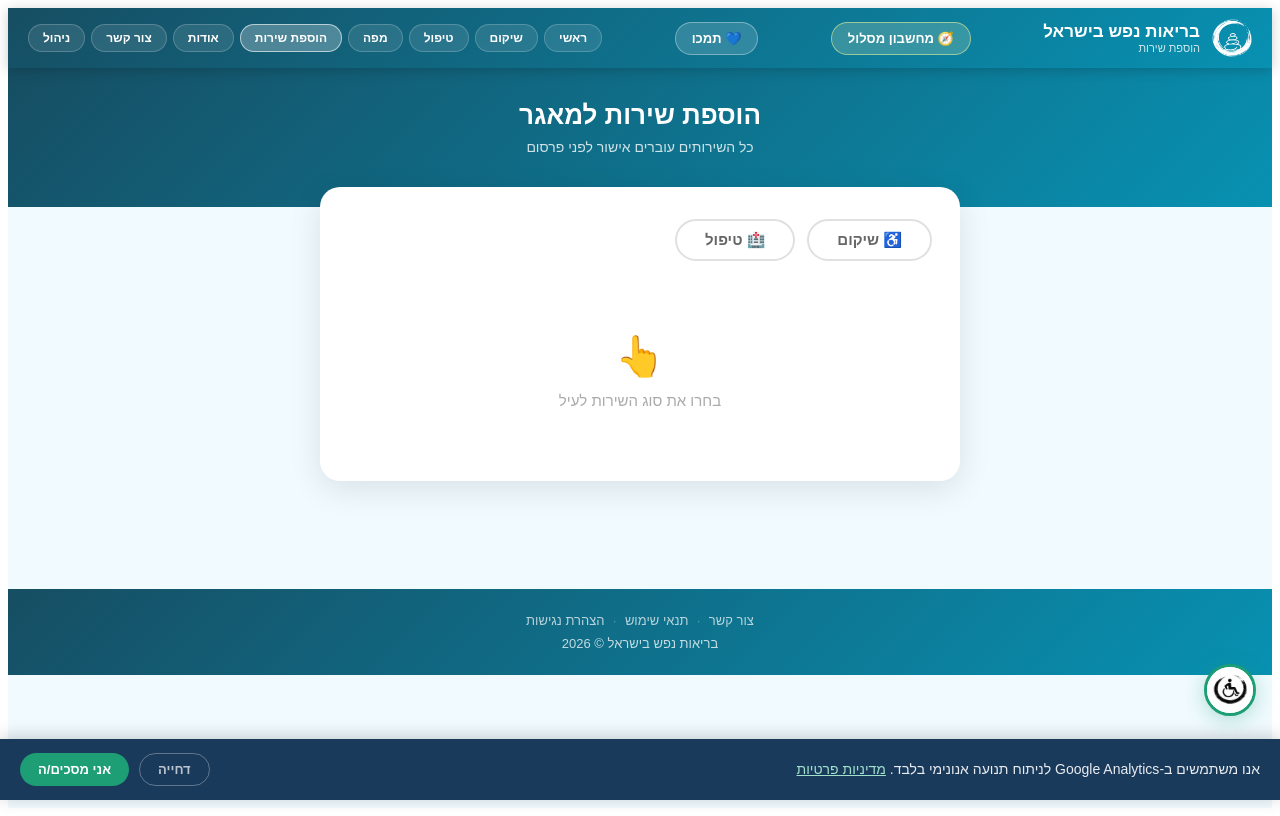
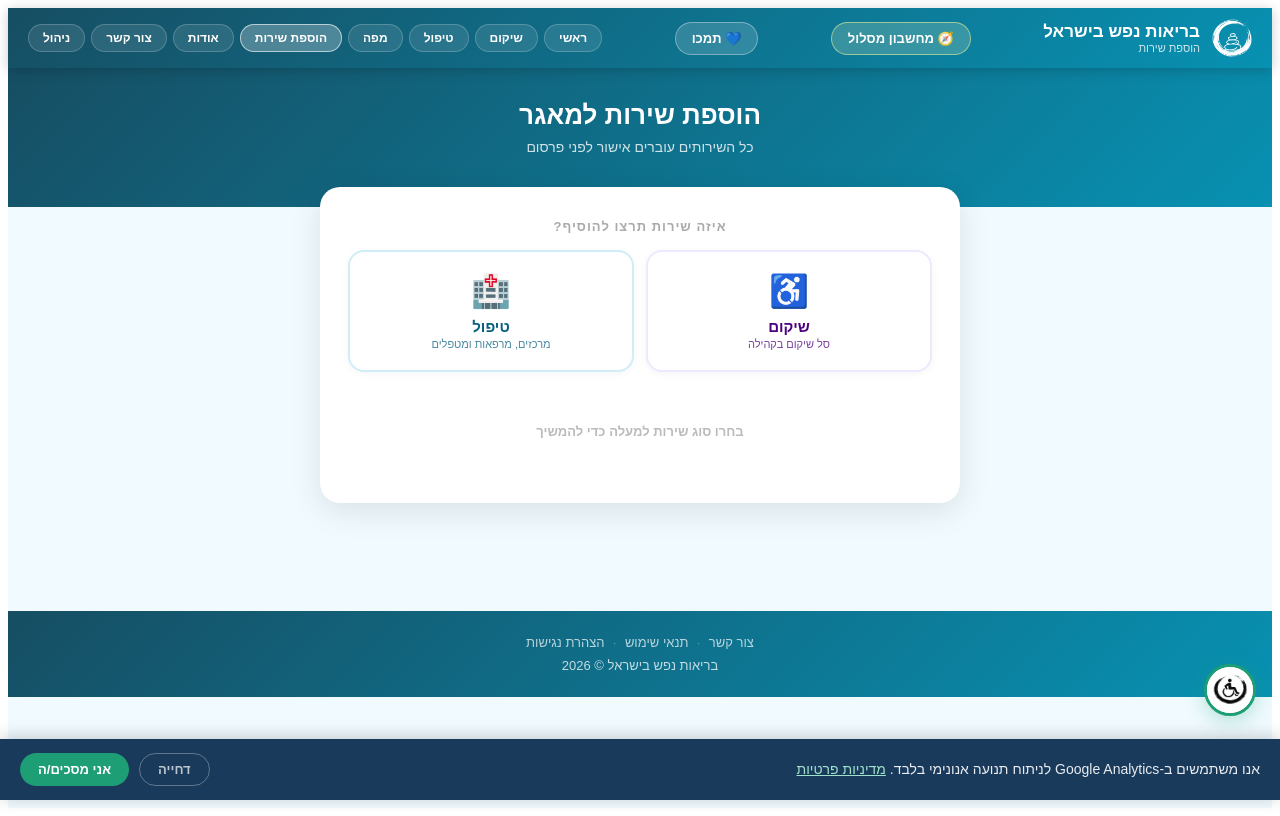
Before and after one commit to sivantelem-commits/rehab-directory, a Next.js app: page /register in a window 1280 px wide. Built offline with nearby package versions, Linux system fonts and the light colour scheme.

Commit message:
Update register.js

```diff
--- a/pages/register.js
+++ b/pages/register.js
@@ -41,6 +41,7 @@ const emptyPractitionerForm = {
 export default function Register() {
   // ── state קיים ──
   const [tab, setTab]                     = useState('')
+  const [treatmentExpanded, setTreatmentExpanded] = useState(false)
   const [form, setForm]                   = useState(emptyForm)
   const [loading, setLoading]             = useState(false)
   const [success, setSuccess]             = useState(false)
@@ -83,7 +84,14 @@ export default function Register() {
   }, [form.name, form.city, form.category, tab])
 
   function handleTabChange(newTab) {
+    // לחיצה על "טיפול" הכרטיסייה הגדולה — פותח תת-בחירה אבל לא טופס
+    if (newTab === 'treatment' && (tab === '' || tab === 'rehab')) {
+      setTab('treatment-parent')
+      setTreatmentExpanded(true)
+    } else {
       setTab(newTab)
+      setTreatmentExpanded(newTab === 'treatment' || newTab === 'practitioner')
+    }
     setForm(emptyForm)
     setPForm(emptyPractitionerForm)
     setError(''); setPError('')
@@ -158,8 +166,11 @@ export default function Register() {
     finally { setPLoading(false) }
   }
 
-  const isRehab  = tab === 'rehab'
-  const color    = isRehab ? '#8B00D4' : '#0891B2'
+  const isRehab   = tab === 'rehab'
+  const isTreatment = tab === 'treatment'
+  const isPractitioner = tab === 'practitioner'
+  const treatmentActive = treatmentExpanded // treatment parent or sub-tab
+  const color     = isRehab ? '#8B00D4' : '#0891B2'
   const darkColor = isRehab ? '#4C0080' : '#164E63'
 
   const subcategories = isRehab && form.category ? (CATEGORIES[form.category]?.subcategories || []) : []
@@ -223,56 +234,86 @@ export default function Register() {
         <main style={{ maxWidth: 640, margin: '-20px auto 0', padding: '0 16px 60px', position: 'relative' }}>
           <div style={{ background: 'white', borderRadius: 20, padding: '32px 28px', boxShadow: '0 8px 32px rgba(0,0,0,.1)' }}>
 
-            {/* ── טאבים ראשיים ── */}
-            <div style={{ display: 'flex', gap: 12, marginBottom: tab === 'treatment' || tab === 'practitioner' ? 16 : 32, flexWrap: 'wrap' }}>
-              {[
-                ['rehab',     '♿ שיקום', '#8B00D4'],
-                ['treatment', '🏥 טיפול', '#0891B2'],
-              ].map(([id, label, col]) => {
-                const active = (id === 'rehab' && tab === 'rehab') || (id === 'treatment' && (tab === 'treatment' || tab === 'practitioner'))
-                return (
-                  <button key={id} onClick={() => handleTabChange(id)} style={{
-                    padding: '10px 28px', borderRadius: 999, fontWeight: 800, fontSize: 15,
-                    cursor: 'pointer', fontFamily: "'Nunito',sans-serif", transition: 'all .15s',
-                    border: `2px solid ${active ? col : '#e0e0e0'}`,
-                    background: active ? col : 'white',
-                    color: active ? 'white' : '#666',
-                    boxShadow: active ? `0 4px 12px ${col}44` : 'none',
-                  }}>{label}</button>
-                )
-              })}
+            {/* ── בחירת סוג שירות ── */}
+            <div style={{ marginBottom: 32 }}>
+              <div style={{ fontSize: 13, fontWeight: 700, color: '#aaa', textAlign: 'center', marginBottom: 16, letterSpacing: 1, textTransform: 'uppercase' }}>איזה שירות תרצו להוסיף?</div>
+              <div style={{ display: 'grid', gridTemplateColumns: '1fr 1fr', gap: 12 }}>
+
+                {/* שיקום */}
+                <button onClick={() => handleTabChange('rehab')} style={{
+                  padding: '20px 16px', borderRadius: 16, cursor: 'pointer',
+                  fontFamily: "'Nunito',sans-serif", transition: 'all .2s',
+                  border: `2px solid ${tab === 'rehab' ? '#8B00D4' : '#ede9fe'}`,
+                  background: tab === 'rehab' ? 'linear-gradient(135deg,#8B00D4,#6D28D9)' : 'white',
+                  color: tab === 'rehab' ? 'white' : '#4C0080',
+                  boxShadow: tab === 'rehab' ? '0 6px 20px rgba(139,0,212,0.3)' : '0 2px 8px rgba(0,0,0,0.04)',
+                  display: 'flex', flexDirection: 'column', alignItems: 'center', gap: 8, textAlign: 'center',
+                }}>
+                  <span style={{ fontSize: 32 }}>♿</span>
+                  <div>
+                    <div style={{ fontWeight: 800, fontSize: 15 }}>שיקום</div>
+                    <div style={{ fontSize: 11, opacity: 0.75, marginTop: 3, fontWeight: 500 }}>סל שיקום בקהילה</div>
+                  </div>
+                </button>
+
+                {/* טיפול */}
+                <button onClick={() => handleTabChange('treatment')} style={{
+                  padding: '20px 16px', borderRadius: 16, cursor: 'pointer',
+                  fontFamily: "'Nunito',sans-serif", transition: 'all .2s',
+                  border: `2px solid ${treatmentActive ? '#0891B2' : '#d0edf8'}`,
+                  background: treatmentActive ? 'linear-gradient(135deg,#0891B2,#164E63)' : 'white',
+                  color: treatmentActive ? 'white' : '#0A6080',
+                  boxShadow: treatmentActive ? '0 6px 20px rgba(8,145,178,0.3)' : '0 2px 8px rgba(0,0,0,0.04)',
+                  display: 'flex', flexDirection: 'column', alignItems: 'center', gap: 8, textAlign: 'center',
+                }}>
+                  <span style={{ fontSize: 32 }}>🏥</span>
+                  <div>
+                    <div style={{ fontWeight: 800, fontSize: 15 }}>טיפול</div>
+                    <div style={{ fontSize: 11, opacity: 0.75, marginTop: 3, fontWeight: 500 }}>מרכזים, מרפאות ומטפלים</div>
+                  </div>
+                </button>
+
               </div>
 
-            {/* ── תת-טאבים של טיפול ── */}
-            {(tab === 'treatment' || tab === 'practitioner') && (
-              <div style={{ display: 'flex', gap: 8, marginBottom: 28, background: '#f0faff', borderRadius: 14, padding: 6 }}>
+              {/* ── תת-בחירה של טיפול ── */}
+              {treatmentActive && (
+                <div style={{ marginTop: 12, padding: '4px', background: '#f0faff', borderRadius: 14, display: 'flex', gap: 4 }}>
                   {[
-                  ['treatment',    '🏨 מרכז טיפול'],
-                  ['practitioner', '🧠 מטפל/ת פרטי/ת'],
-                ].map(([id, label]) => (
+                    ['treatment',    '🏨', 'מרכז טיפול',     'בתים מאזנים, אשפוז, מרפאות'],
+                    ['practitioner', '🧠', 'מטפל/ת פרטי/ת',  'פסיכולוגים, מטפלים מוסמכים'],
+                  ].map(([id, icon, title, sub]) => (
                     <button key={id} onClick={() => handleTabChange(id)} style={{
-                    flex: 1, padding: '9px 16px', borderRadius: 10, fontWeight: 700, fontSize: 13,
-                    cursor: 'pointer', fontFamily: "'Nunito',sans-serif", transition: 'all .15s',
-                    border: 'none',
+                      flex: 1, padding: '12px 10px', borderRadius: 11, cursor: 'pointer',
+                      fontFamily: "'Nunito',sans-serif", transition: 'all .15s', border: 'none',
                       background: tab === id ? 'white' : 'transparent',
-                    color: tab === id ? '#0891B2' : '#888',
-                    boxShadow: tab === id ? '0 2px 8px rgba(0,0,0,0.1)' : 'none',
-                  }}>{label}</button>
+                      color: tab === id ? '#0891B2' : '#7ba8b8',
+                      boxShadow: tab === id ? '0 2px 10px rgba(8,145,178,0.12)' : 'none',
+                      display: 'flex', flexDirection: 'column', alignItems: 'center', gap: 3,
+                    }}>
+                      <span style={{ fontSize: 20 }}>{icon}</span>
+                      <div style={{ fontWeight: 800, fontSize: 13 }}>{title}</div>
+                      <div style={{ fontSize: 10, opacity: 0.7 }}>{sub}</div>
+                    </button>
                   ))}
                 </div>
               )}
+            </div>
 
             {/* ── בחרו סוג ── */}
-            {!tab && (
-              <div style={{ textAlign: 'center', padding: '40px 0', color: '#aaa' }}>
-                <div style={{ fontSize: 40, marginBottom: 12 }}>👆</div>
-                <div style={{ fontSize: 15 }}>בחרו את סוג השירות לעיל</div>
+            {(!tab || tab === 'treatment-parent') && (
+              <div style={{ textAlign: 'center', padding: '20px 0 32px', color: '#bbb' }}>
+                <div style={{ fontSize: 13, fontWeight: 600 }}>{tab === 'treatment-parent' ? 'בחרו את סוג שירות הטיפול למעלה' : 'בחרו סוג שירות למעלה כדי להמשיך'}</div>
               </div>
+            )}
+
+            {(tab === 'rehab' || tab === 'treatment' || tab === 'practitioner') && (
+              <div style={{ height: 1, background: 'linear-gradient(90deg, transparent, #e0e0e0, transparent)', marginBottom: 28 }} />
             )}
 
             {/* ══════════════════════════════════════
                 טופס שיקום + טיפול (קיים)
             ══════════════════════════════════════ */}
+            {/* ══ טופס שיקום + מרכז טיפול ══ */}
             {(tab === 'rehab' || tab === 'treatment') && (
               <div>
                 {success ? (
```
Lines whose indentation alone changed are shown as unchanged.
